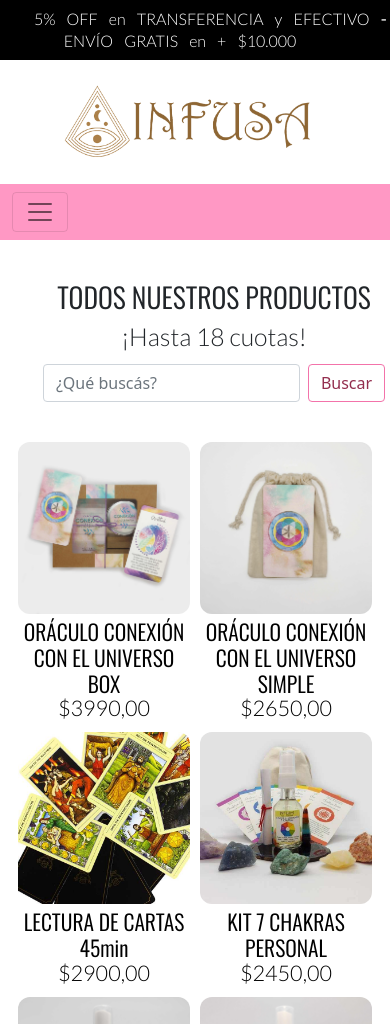
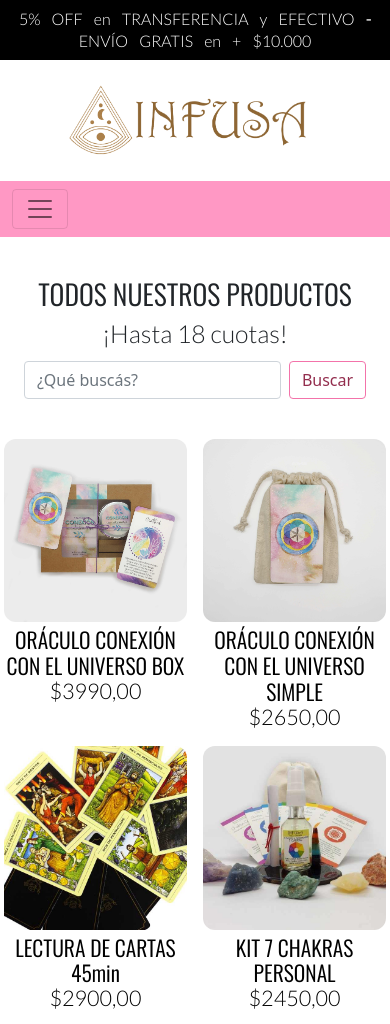
Before and after one commit to miguelraad28/proyecto-sass, a website: page pages/productos.html in a window 390 px wide. Shown: the top 1024 px of the page. Drawn offline with nearby package versions, Linux system fonts and the light colour scheme; a web font is replaced by a local one.

Commit message:
better responsive for small devices

```diff
--- a/pages/productos.html
+++ b/pages/productos.html
@@ -17,9 +17,9 @@
         <div class="barra-superior">
             <span class="texto-barra-superior">5% OFF en TRANSFERENCIA y EFECTIVO <strong>-</strong> ENVÍO GRATIS en + $10.000</span>
         </div>
-        <span class="span-logo">
+        <div class="div-logo">
             <a href="../index.html"><img class="logo-top" src="../images/logo_infusa.png"></a>
-        </span>
+        </div>
         <!-- BARRA NAVEGACION BOOTSTRAP -->
         <nav class="navbar navbar-expand-lg navbar-light color-propio">
             <div class="container-fluid">
--- a/scss/partials/_generales.scss
+++ b/scss/partials/_generales.scss
@@ -28,12 +28,12 @@ footer{
 }
 @media screen and (max-width: 1025px) {
     body{
-        padding-bottom: calc(260px + 1em);
+        padding-bottom: calc(290px + 1em);
     }
 }
 @media screen and (max-width: 768px) {
     body{
-        padding-bottom: calc(451px + 1em);
+        padding-bottom: calc(460px + 1em);
     }
 }
 @media screen and (max-width: 327px) {
--- a/scss/partials/_main-index.scss
+++ b/scss/partials/_main-index.scss
@@ -6,7 +6,8 @@
     display: flex;
     flex-direction: column;
     text-align: center;
-    margin: 0 20px;
+    max-width: 90vw;
+    margin: 0 auto;
     :last-child{
         @include subtitulos-h2;
     }
--- a/scss/partials/_main-productos.scss
+++ b/scss/partials/_main-productos.scss
@@ -7,7 +7,6 @@
 }
 .grid-buscador{
     @include grid-buscador-productos;
-    margin: 40px 0;
     .titulo-tienda-productos{
         @include titulos-h1;
         :last-child{
@@ -29,10 +28,11 @@
     @include grid-productos;
 }
 @media screen and (max-width: 875px) {
-    .titulo-tienda-productos{
-        text-align: center;
-    }
     .grid-buscador{
+        @include grid-buscador-productos-s;
+        .titulo-tienda-productos{
+            text-align: center;
+        }
         .buscador{
             justify-content: center;
         }
@@ -45,8 +45,4 @@
     .main-productos{
         max-width: 98vw;
     }
-    .grid-buscador{
-        width: 80vw;
-        margin: 40px auto;
-    }
 }
--- a/scss/partials/componentes/_footer.scss
+++ b/scss/partials/componentes/_footer.scss
@@ -30,6 +30,7 @@ footer{
     h4{
         margin: 3px 0;
         font-size: 1.3em;
+        font-weight: bold;
     }
     a{
         color: black;
@@ -87,6 +88,7 @@ footer{
         }
         .grid-hijo-footer-credits{
             grid-area: creditos;
+            word-break: break-all;
         }
     }
 }
--- a/scss/partials/componentes/_header.scss
+++ b/scss/partials/componentes/_header.scss
@@ -7,20 +7,21 @@
         min-height: 20px;
         display: inline;
         word-spacing: 0.5em;
-        margin: 0 30px;
+        margin: 0 auto;
         font-weight: 400;
         font-family: $fuente-descripciones;
         color: white;
     }
 }
-.span-logo{
-    background-color: rgb(255, 255, 255);
-    width: 100%;
+.div-logo{
+    background-color: white;
     justify-content: center;
-    display: flex;
+    display: grid;
+    grid-template-columns: repeat(auto-fit, minmax(80px, 280px));
     .logo-top{
-        margin: 20px;
-        width: 280px
+        width: 100%;
+        margin: 20px 0;
+        padding: 0 5px;
     }
     .logo-top-index{
         animation-name: logo-in;
--- a/scss/sass2/_mixins.scss
+++ b/scss/sass2/_mixins.scss
@@ -2,7 +2,6 @@
 // GENERALES
 @mixin titulos-h1 {
     font-family: $fuente-titulos;
-    font-size: calc(100% * 1.3vw);
 }
 @mixin subtitulos-h2 {
     font-family: $fuente-descripciones;
@@ -19,26 +18,34 @@
 // INDEX
 @mixin grid-categorias-index {
     display: grid;
-    grid-template-columns: repeat(auto-fit, minmax(210px, 300px));
-    gap: 20px;
+    grid-template-columns: repeat(auto-fit, minmax(200px, 1fr));
+    gap: 1em;
     justify-content: center;
-    margin: 0 20px;
+    margin: 0 auto;
+    max-width: 70vw;
 }
 @mixin grid-categorias-index-s {
     display: grid;
-    grid-template-columns: repeat(auto-fit, minmax(100px, 300px));
-    gap: 10px;
+    grid-template-columns: repeat(auto-fit, minmax(150px, 1fr));
+    gap: 1em;
     justify-content: center;
-    margin: 0 15px;
+    margin: 0 auto;
+    max-width: 90vw;
 }
 // PRODUCTOS
 @mixin grid-buscador-productos {
     display: grid;
     grid-template-columns: repeat(auto-fit, minmax(350px, 1fr));
+    margin: 40px 0;
+}
+@mixin grid-buscador-productos-s {
+    display: grid;
+    grid-template-columns: repeat(1, minmax(100px, 1fr));
+    margin: 40px 0;
 }
 @mixin grid-productos {
     display: grid;
-    grid-template-columns: repeat(auto-fit, minmax(210px, 1fr));
+    grid-template-columns: repeat(auto-fit, minmax(250px, 1fr));
     gap: 2em;
     justify-content: center;
     .producto{
@@ -65,8 +72,8 @@
 }
 @mixin grid-productos-s {
     display: grid;
-    grid-template-columns: repeat(auto-fit, minmax(120px, 45%));
-    gap: 10px;
+    grid-template-columns: repeat(auto-fit, minmax(150px, 1fr));
+    gap: 1em;
     justify-content: center;
     .producto{
         transition: transform 0.2s;
```
Also changed, not shown: index.html (+2 -2 lines), pages/contacto.html (+2 -2 lines), pages/micuenta.html (+2 -2 lines), pages/tupaquete.html (+2 -2 lines), css/styles.css.
